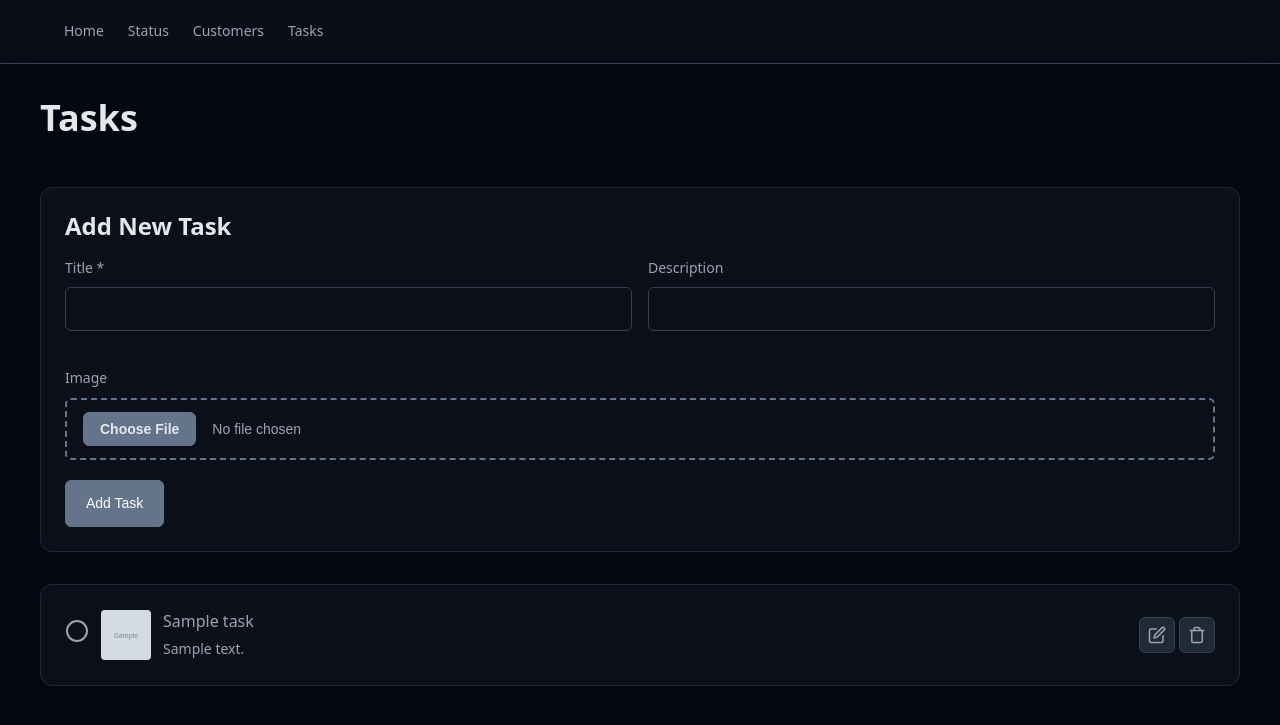
After one commit to bonelarm/Tir, a FastAPI app: template templates/tasks.html in a window 1280 px wide. The commit adds this page. Shown: the top 725 px of the page. Run offline with FastAPI, Linux system fonts and the light colour scheme; the template is opened without the code that fills it: most values are stand-ins (such as "Sample title", 1, 10 or a date in 2020); grey boxes marked "Sample" are stand-in pictures.

Commit message:
feat: Implement task management features including add, edit, delete, and toggle functionality

```diff
--- a/css/style.css
+++ b/css/style.css
@@ -286,7 +286,6 @@ label {
 input[type="text"],
 input[type="email"],
 input[type="password"],
-input[type="file"],
 input[type="url"],
 textarea,
 select {
@@ -298,6 +297,41 @@ select {
   border: 1px solid var(--border);
   border-radius: var(--radius-md);
   transition: border-color var(--transition-fast), box-shadow var(--transition-fast);
+}
+
+input[type="file"] {
+  width: 100%;
+  padding: var(--space-3) var(--space-4);
+  font-size: var(--text-sm);
+  color: var(--text-secondary) !important;
+  background: var(--bg-surface) !important;
+  border: 2px dashed var(--accent) !important;
+  border-radius: var(--radius-md);
+  cursor: pointer;
+  transition: all var(--transition-fast);
+}
+
+input[type="file"]:hover {
+  border-color: var(--accent-light) !important;
+  background: var(--bg-elevated) !important;
+}
+
+input[type="file"]::file-selector-button {
+  padding: var(--space-2) var(--space-4) !important;
+  margin-right: var(--space-4) !important;
+  font-size: var(--text-sm) !important;
+  font-weight: 600 !important;
+  color: var(--text-primary) !important;
+  background: var(--accent) !important;
+  border: 1px solid var(--accent) !important;
+  border-radius: var(--radius-md) !important;
+  cursor: pointer !important;
+  transition: all var(--transition-fast) !important;
+}
+
+input[type="file"]::file-selector-button:hover {
+  background: var(--accent-hover) !important;
+  border-color: var(--accent-hover) !important;
 }
 
 input::placeholder,
--- a/main.py
+++ b/main.py
@@ -99,6 +99,16 @@ def get_notes(customer_id):
     notes = cursor.fetchall()
     conn.close()
     return [dict(row) for row in notes]
+
+
+def get_tasks():
+    conn = sqlite3.connect(DB_PATH)
+    conn.row_factory = sqlite3.Row
+    cursor = conn.cursor()
+    cursor.execute("SELECT * FROM tasks ORDER BY completed ASC, created_at DESC")
+    tasks = cursor.fetchall()
+    conn.close()
+    return [dict(row) for row in tasks]
 
 
 @app.get("/", response_class=HTMLResponse)
@@ -361,6 +371,76 @@ async def add_customer(name: str = Form(...), description: str = Form(""), email
     return RedirectResponse(url="/customers", status_code=303)
 
 
+@app.get("/tasks", response_class=HTMLResponse)
+def tasks(request: Request):
+    task_list = get_tasks()
+    return templates.TemplateResponse("tasks.html", {"request": request, "tasks": task_list})
+
+
+@app.post("/tasks/add")
+async def add_task(title: str = Form(...), description: str = Form(""), image: UploadFile = File(None)):
+    image_path = ""
+    if image and image.filename:
+        safe_filename = f"{Path(image.filename).stem[:50]}{Path(image.filename).suffix}"
+        image_path = f"images/{safe_filename}"
+        file_path = STATIC_DIR / image_path
+        with open(file_path, "wb") as f:
+            shutil.copyfileobj(image.file, f)
+
+    conn = sqlite3.connect(DB_PATH)
+    cursor = conn.cursor()
+    cursor.execute("INSERT INTO tasks (title, description, image) VALUES (?, ?, ?)", (title, description, image_path))
+    conn.commit()
+    conn.close()
+    return RedirectResponse(url="/tasks", status_code=303)
+
+
+@app.post("/tasks/toggle/{task_id}")
+def toggle_task(task_id: int):
+    conn = sqlite3.connect(DB_PATH)
+    cursor = conn.cursor()
+    cursor.execute("UPDATE tasks SET completed = NOT completed WHERE id = ?", (task_id,))
+    conn.commit()
+    conn.close()
+    return RedirectResponse(url="/tasks", status_code=303)
+
+
+@app.post("/tasks/edit/{task_id}")
+async def edit_task(task_id: int, title: str = Form(...), description: str = Form(""), image: UploadFile = File(None)):
+    conn = sqlite3.connect(DB_PATH)
+    conn.row_factory = sqlite3.Row
+    cursor = conn.cursor()
+    cursor.execute("SELECT image FROM tasks WHERE id = ?", (task_id,))
+    existing = cursor.fetchone()
+    image_path = existing["image"] if existing else ""
+
+    if image and image.filename:
+        if existing and existing["image"]:
+            old_file = STATIC_DIR / existing["image"]
+            if old_file.exists():
+                old_file.unlink()
+        safe_filename = f"{Path(image.filename).stem[:50]}{Path(image.filename).suffix}"
+        image_path = f"images/{safe_filename}"
+        file_path = STATIC_DIR / image_path
+        with open(file_path, "wb") as f:
+            shutil.copyfileobj(image.file, f)
+
+    cursor.execute("UPDATE tasks SET title = ?, description = ?, image = ? WHERE id = ?", (title, description, image_path, task_id))
+    conn.commit()
+    conn.close()
+    return RedirectResponse(url="/tasks", status_code=303)
+
+
+@app.post("/tasks/delete/{task_id}")
+def delete_task(task_id: int):
+    conn = sqlite3.connect(DB_PATH)
+    cursor = conn.cursor()
+    cursor.execute("DELETE FROM tasks WHERE id = ?", (task_id,))
+    conn.commit()
+    conn.close()
+    return RedirectResponse(url="/tasks", status_code=303)
+
+
 @app.get("/health")
 def health():
     return get_db_status()
--- a/templates/base.html
+++ b/templates/base.html
@@ -12,6 +12,7 @@
             <a href="/">Home</a>
             <a href="/status">Status</a>
             <a href="/customers">Customers</a>
+            <a href="/tasks">Tasks</a>
         </nav>
     </header>
     {% block content %}{% endblock %}
--- /dev/null
+++ b/templates/tasks.html
@@ -0,0 +1,96 @@
+{% extends "base.html" %}
+
+{% block title %}Tasks - TIR{% endblock %}
+
+{% block content %}
+<main class="container" style="padding: 2rem 0;">
+    <div class="flex justify-between items-center" style="margin-bottom: 2rem;">
+        <h1>Tasks</h1>
+    </div>
+
+    <div class="card" style="margin-bottom: 2rem;">
+        <h3 style="margin-bottom: 1rem;">Add New Task</h3>
+        <form action="/tasks/add" method="post" enctype="multipart/form-data">
+            <div class="grid grid-2" style="gap: 1rem;">
+                <div class="form-group">
+                    <label for="title">Title *</label>
+                    <input type="text" id="title" name="title" required>
+                </div>
+                <div class="form-group">
+                    <label for="description">Description</label>
+                    <input type="text" id="description" name="description">
+                </div>
+                <div class="form-group" style="grid-column: span 2;">
+                    <label for="image">Image</label>
+                    <input type="file" id="image" name="image" accept="image/*">
+                </div>
+            </div>
+            <button type="submit" class="btn btn-primary">Add Task</button>
+        </form>
+    </div>
+
+    <div class="stack" style="gap: 1rem;">
+        {% for task in tasks %}
+        <div class="card" style="display: flex; align-items: center; justify-content: space-between; gap: 1rem;">
+            <div style="display: flex; align-items: center; gap: 0.75rem; flex: 1;">
+                <form action="/tasks/toggle/{{ task.id }}" method="post">
+                    <button type="submit" style="background: none; border: none; cursor: pointer; padding: 0;">
+                        {% if task.completed %}
+                        <svg xmlns="http://www.w3.org/2000/svg" width="24" height="24" viewBox="0 0 24 24" fill="none" stroke="#22c55e" stroke-width="2" stroke-linecap="round" stroke-linejoin="round"><path d="M22 11.08V12a10 10 0 1 1-5.93-9.14"/><polyline points="22 4 12 14.01 9 11.01"/></svg>
+                        {% else %}
+                        <svg xmlns="http://www.w3.org/2000/svg" width="24" height="24" viewBox="0 0 24 24" fill="none" stroke="#9ca3af" stroke-width="2" stroke-linecap="round" stroke-linejoin="round"><circle cx="12" cy="12" r="10"/></svg>
+                        {% endif %}
+                    </button>
+                </form>
+                {% if task.image %}
+                <img src="/static/{{ task.image }}" alt="" style="width: 50px; height: 50px; object-fit: cover; border-radius: var(--radius-sm);">
+                {% endif %}
+                <div style="flex: 1;">
+                    <p style="margin: 0; font-weight: 500; {% if task.completed %}text-decoration: line-through; color: var(--text-muted);{% endif %}">{{ task.title }}</p>
+                    {% if task.description %}
+                    <p class="text-sm text-secondary" style="margin: 0.25rem 0 0 0;">{{ task.description }}</p>
+                    {% endif %}
+                </div>
+            </div>
+            <div class="flex" style="gap: 0.25rem;">
+                <button type="button" class="icon-btn" onclick="document.getElementById('edit-{{ task.id }}').classList.toggle('hidden')" title="Edit">
+                    <svg xmlns="http://www.w3.org/2000/svg" width="18" height="18" viewBox="0 0 24 24" fill="none" stroke="currentColor" stroke-width="2" stroke-linecap="round" stroke-linejoin="round"><path d="M11 4H4a2 2 0 0 0-2 2v14a2 2 0 0 0 2 2h14a2 2 0 0 0 2-2v-7"/><path d="M18.5 2.5a2.121 2.121 0 0 1 3 3L12 15l-4 1 1-4 9.5-9.5z"/></svg>
+                </button>
+                <form action="/tasks/delete/{{ task.id }}" method="post" onsubmit="return confirm('Delete this task?')">
+                    <button type="submit" class="icon-btn icon-btn-delete" title="Delete">
+                        <svg xmlns="http://www.w3.org/2000/svg" width="18" height="18" viewBox="0 0 24 24" fill="none" stroke="currentColor" stroke-width="2" stroke-linecap="round" stroke-linejoin="round"><polyline points="3 6 5 6 21 6"/><path d="M19 6v14a2 2 0 0 1-2 2H7a2 2 0 0 1-2-2V6m3 0V4a2 2 0 0 1 2-2h4a2 2 0 0 1 2 2v2"/></svg>
+                    </button>
+                </form>
+            </div>
+        </div>
+        <div id="edit-{{ task.id }}" class="card hidden" style="margin-top: -0.5rem; margin-bottom: 1rem;">
+            <form action="/tasks/edit/{{ task.id }}" method="post" enctype="multipart/form-data" class="stack" style="gap: 0.5rem;">
+                <div class="flex" style="gap: 0.5rem;">
+                    <div style="flex: 1;">
+                        <label for="edit-title-{{ task.id }}" class="text-sm">Title</label>
+                        <input type="text" id="edit-title-{{ task.id }}" name="title" value="{{ task.title }}" required style="width: 100%;">
+                    </div>
+                    <div style="flex: 1;">
+                        <label for="edit-desc-{{ task.id }}" class="text-sm">Description</label>
+                        <input type="text" id="edit-desc-{{ task.id }}" name="description" value="{{ task.description or '' }}" style="width: 100%;">
+                    </div>
+                </div>
+                <div>
+                    <label class="text-sm">Image</label>
+                    <input type="file" name="image" accept="image/*" style="width: 100%;">
+                    {% if task.image %}
+                    <p class="text-sm text-muted" style="margin-top: 0.25rem;">Current: {{ task.image }}</p>
+                    {% endif %}
+                </div>
+                <div class="flex" style="gap: 0.5rem;">
+                    <button type="submit" class="btn btn-primary btn-sm">Save</button>
+                    <button type="button" class="btn btn-ghost btn-sm" onclick="document.getElementById('edit-{{ task.id }}').classList.add('hidden')">Cancel</button>
+                </div>
+            </form>
+        </div>
+        {% else %}
+        <p class="text-muted">No tasks yet. Add one above!</p>
+        {% endfor %}
+    </div>
+</main>
+{% endblock %}
```
Also changed, not shown: init_db.py (+11 -0 lines), tir.db.
